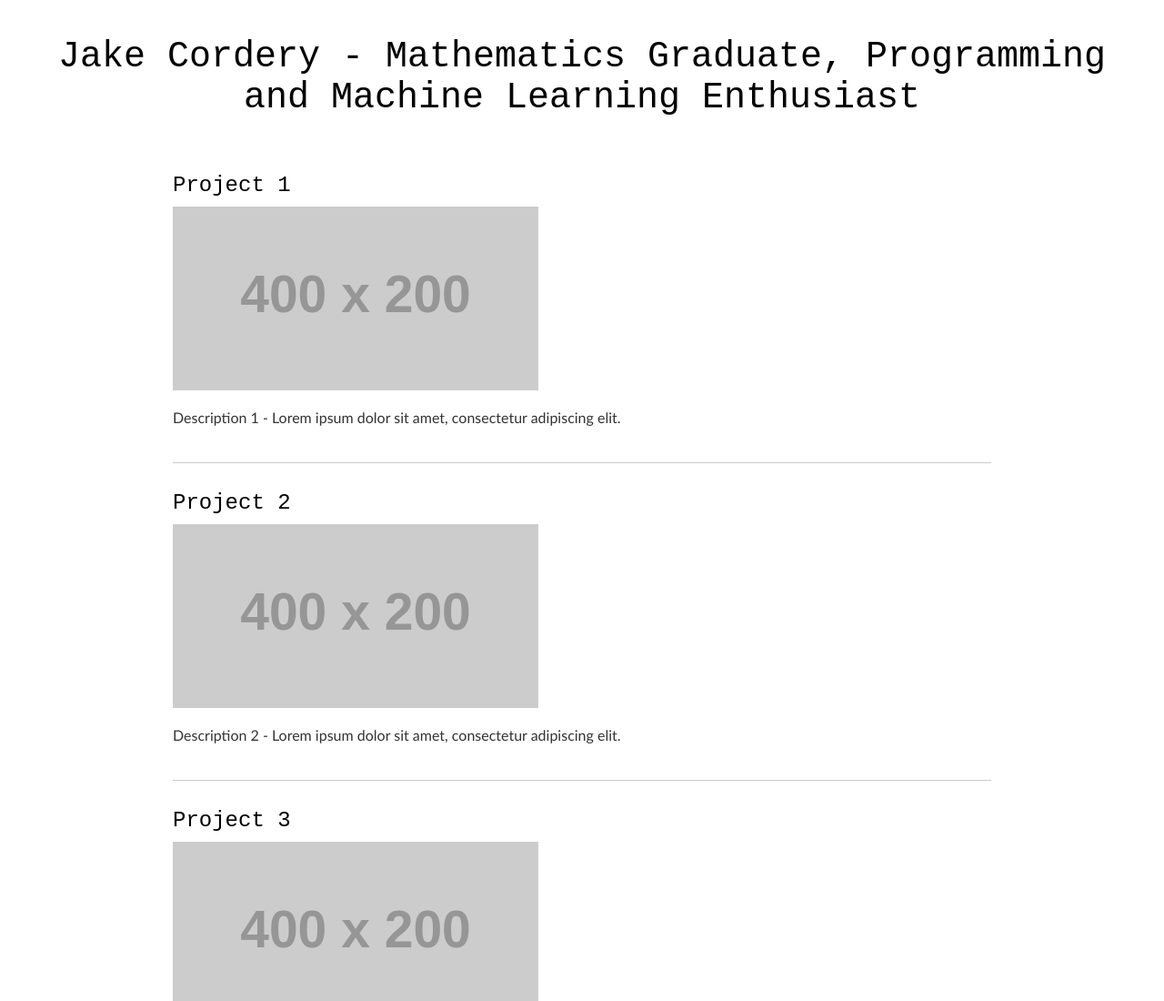
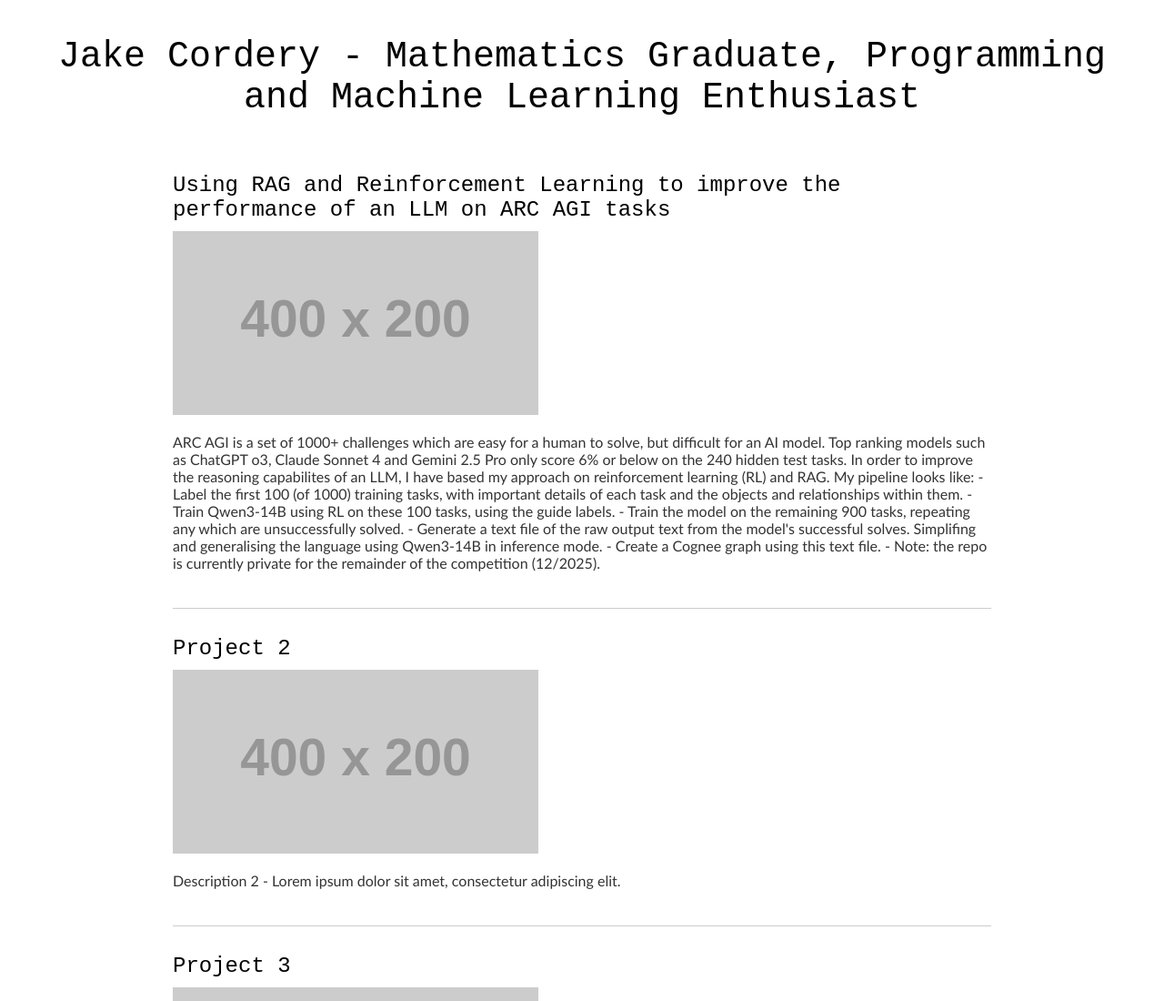
Before and after one commit to JIC1444/JIC1444.github.io, a plain HTML site: page portfolio.html in a window 1280 px wide. Shown: the top 1100 px of the page at 91% size. Drawn offline with Linux system fonts and the light colour scheme; placeholder pictures from the web are drawn by us.

Commit message:
Initial commit

```diff
--- a/portfolio.html
+++ b/portfolio.html
@@ -63,11 +63,33 @@
     </header>
 
     <section>
-        <!-- Project 1 -->
+        <!-- Project 1: LLM for ARC AGI -->
         <div class="project">
-            <div class="project-title">Project 1</div>
+            <div class="project-title">Using RAG and Reinforcement Learning to improve the performance of an LLM on ARC AGI tasks</div>
             <img src="https://via.placeholder.com/400x200" alt="Placeholder Image">
-            <div class="project-description">Description 1 - Lorem ipsum dolor sit amet, consectetur adipiscing elit.</div>
+            <div class="project-description">ARC AGI is a set of 1000+ challenges
+                which are easy for a human to solve, but difficult for an AI model.
+                Top ranking models such as ChatGPT o3, Claude Sonnet 4 and Gemini
+                2.5 Pro only score 6% or below on the 240 hidden test tasks.
+
+                In order to improve the reasoning capabilites of an LLM, I have
+                based my approach on reinforcement learning (RL) and RAG. My pipeline
+                looks like:
+                - Label the first 100 (of 1000) training tasks, with important
+                details of each task and the objects and relationships within them.
+                - Train Qwen3-14B using RL on these 100 tasks, using the guide labels.
+                - Train the model on the remaining 900 tasks, repeating any which are
+                unsuccessfully solved.
+                - Generate a text file of the raw output text from the model's
+                successful solves. Simplifing and generalising the language
+                using Qwen3-14B in inference mode.
+                - Create a Cognee graph using this text file.
+                -
+
+
+                Note: the repo is currently private for the remainder of the
+                competition (12/2025).
+            </div>
         </div>
         <hr>
 
```
